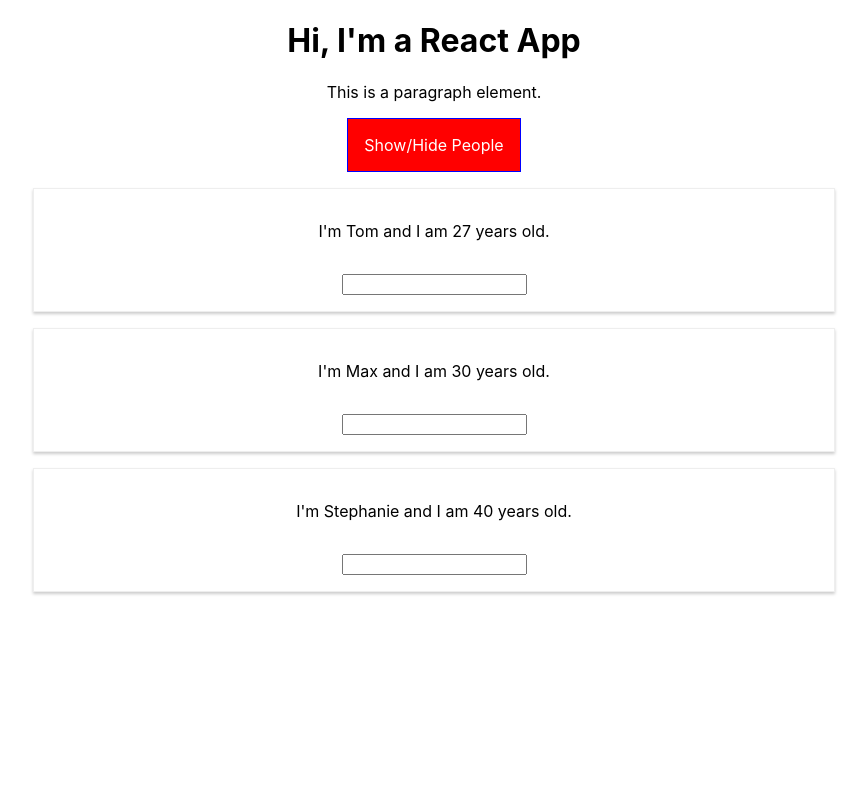
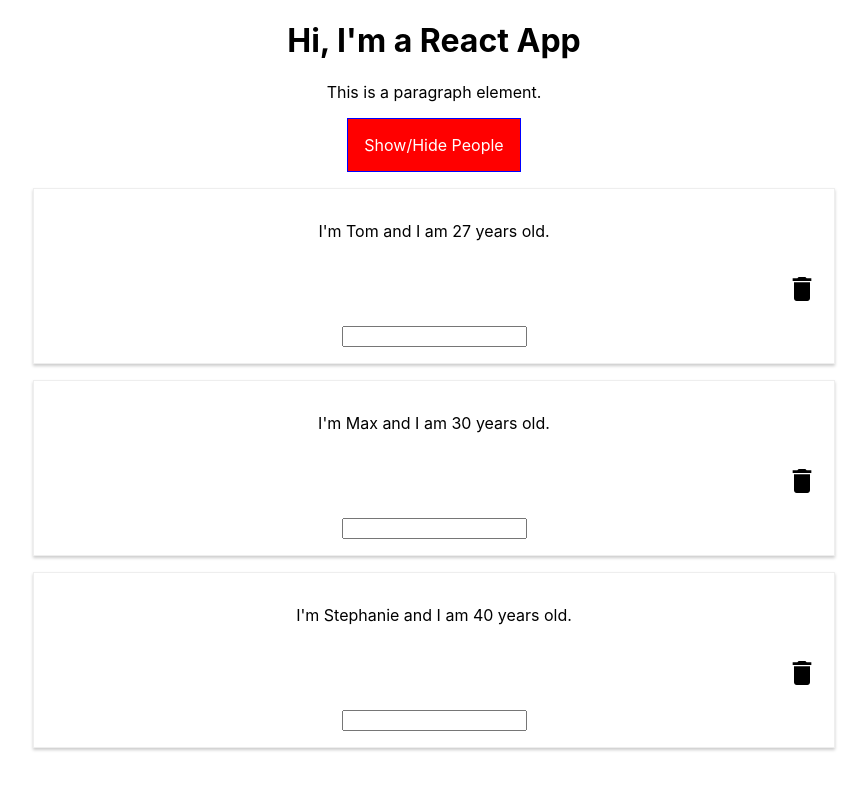
Before and after one commit to TomQuinnNZ/react-complete-guide, a React (Create React App) app: page / in a window 1280 px wide. Shown: the top 790 px of the page, without its empty margins (206-1073 px from the left). Built offline with nearby package versions, Linux system fonts and the light colour scheme.

Commit message:
whole bunch of styling

```diff
--- a/src/components/People/Person/Person.js
+++ b/src/components/People/Person/Person.js
@@ -1,4 +1,5 @@
 import React, { Component } from 'react';
+import { MdDelete } from 'react-icons/md';
 
 import styles from './Person.module.css';
 
@@ -6,8 +7,14 @@
     render() {
         return (
             <div className={styles.Person}>
-                <p className= {styles.PersonDesc}
-                    onClick={this.props.click}>I'm {this.props.name} and I am {this.props.age} years old.
+                <p className= {styles.PersonDesc}>I'm {this.props.name} and I am {this.props.age} years old.
+                </p>
+                <p className={styles.deleteButton}>
+                    <MdDelete
+                        className={styles.deleteIcon}
+                        size='2em'
+                        onClick={this.props.click}>Delete
+                    </MdDelete>
                 </p>
                 <p>{this.props.children}</p>
                 <input type="text" onChange={this.props.changed}/>
--- a/src/components/People/Person/Person.module.css
+++ b/src/components/People/Person/Person.module.css
@@ -9,6 +9,14 @@
 
 .PersonDesc {
     display: inline-block;
-    width: 50%;
+    width: 40%;
+}
+
+.deleteButton {
+    text-align: right;
+}
+
+.deleteIcon {
     cursor: pointer;
+
 }
--- a/src/containers/App.module.css
+++ b/src/containers/App.module.css
@@ -1,34 +1,3 @@
 .App {
   text-align: center;
 }
-
-.red {
-  color: red;
-}
-
-.bold {
-  font-weight: bold;
-}
-
-.App button {
-  border: 1px solid blue;
-  padding: 16px;
-  background-color: green;
-  color: white;
-  font: inherit;
-}
-
-.App button:hover {
-  background-color: lightgreen;
-  color: black;
-}
-
-.App button.Red {
-  background-color: red;
-  color: white;
-}
-
-.App button.Red:hover {
-  background-color: salmon;
-  color: black;
-}
```
